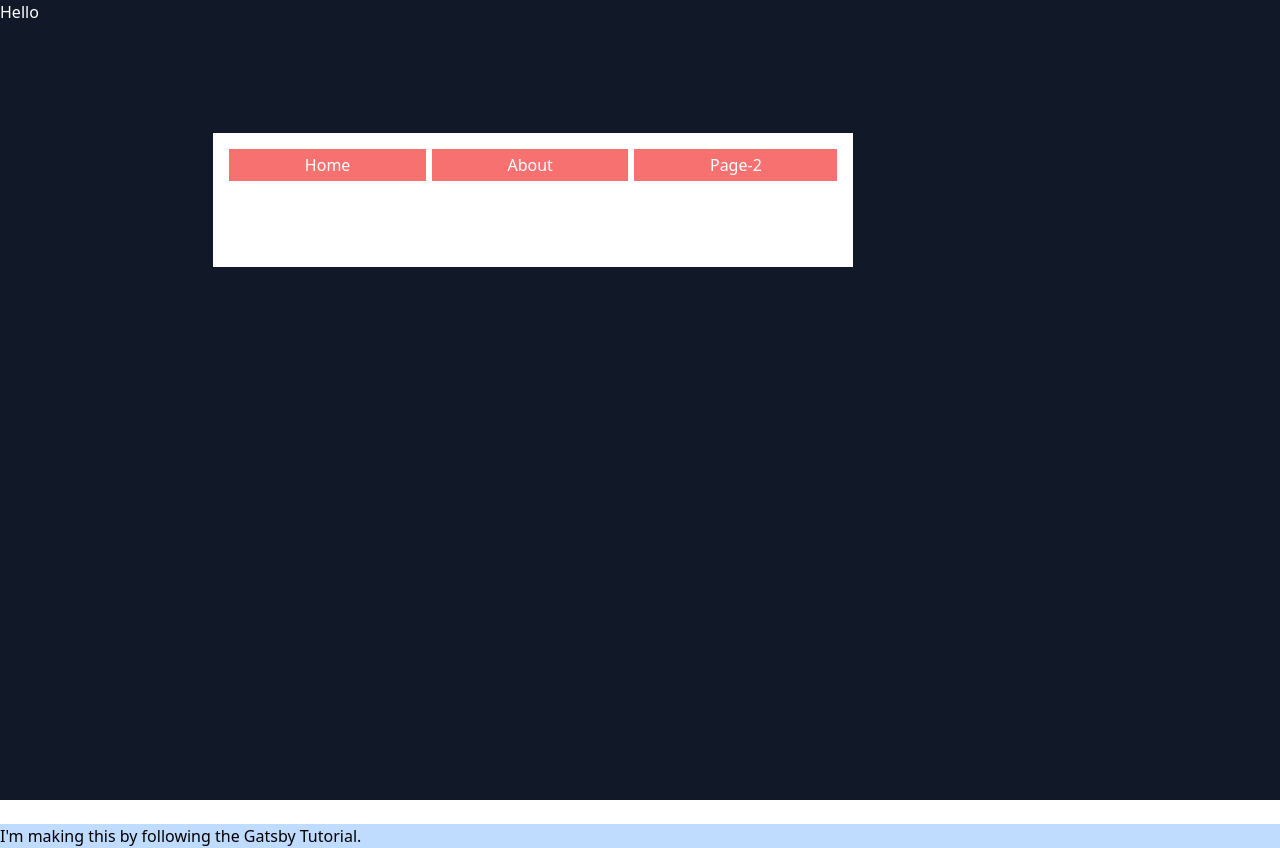
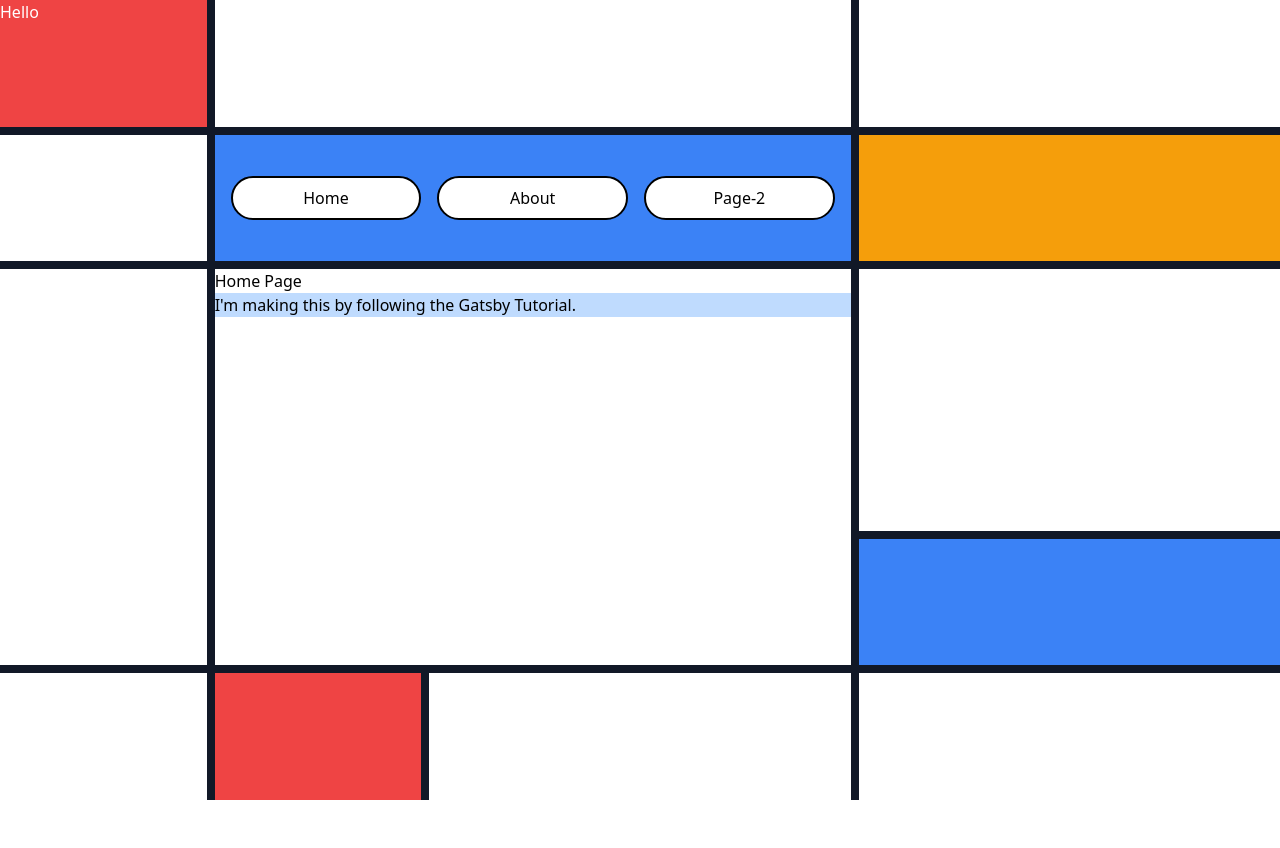
Before and after one commit to jacovb/mondrian-layout, a Gatsby site: page / in a window 1280 px wide. After the commit the page ends 800 px from the top, so only its background shows below. Built offline with nearby package versions, Linux system fonts and the light colour scheme; Gatsby itself is replaced by a stand-in of ours.

Commit message:
mondrian grid draft 1

```diff
--- a/src/components/layout.js
+++ b/src/components/layout.js
@@ -5,35 +5,53 @@ const Layout = ({ pageTitle, children }) => {
   return (
     <main className="mx-auto bg-gray-900 h-screen w-screen">
       <title>{pageTitle}</title>
-      <div id="grid" className="grid grid-cols-12 grid-rows-6 w-full h-full">
-        <h1 className="text-white">Hello</h1>
-        <div className="row-start-2 row-end-3 col-start-3 col-end-9 bg-white ">
-          <nav className="flex space-x-1.5 mx-4 my-4 items-center">
+      <div
+        id="grid"
+        className="grid grid-cols-12 grid-rows-6 w-full h-full gap-2"
+      >
+        <h1 className="row-start-1 row-end-2 col-start-1 col-end-3 text-white w-full h-full bg-red-500">
+          Hello
+        </h1>
+        <div className="row-start-1 row-end-2 col-start-3 col-end-9 bg-white"></div>
+        <div className="row-start-1 row-end-2 col-start-9 col-end-13 bg-white"></div>
+        <div className="row-start-2 row-end-3 col-start-1 col-end-3 bg-white"></div>
+        <div className="row-start-2 row-end-3 col-start-3 col-end-9 bg-blue-500 ">
+          <nav className="flex h-full w-full items-center justify-center">
             <Link
               to="/"
-              className="flex-auto bg-red-400 text-white text-center py-1 hover:bg-red-700 hover:text-white"
+              className="flex-1 bg-white border-2 border-black rounded-full py-2 ml-4 mr-2 text-black text-center hover:bg-red-700 hover:text-white hover:scale-50"
             >
               Home
             </Link>
 
             <Link
               to="/about"
-              className="flex-auto bg-red-400 text-white text-center py-1 hover:bg-red-700 hover:text-white"
+              className="flex-1 bg-white border-2 border-black rounded-full py-2 mx-2 text-black text-center hover:bg-red-700 hover:text-white hover:scale-50"
             >
               About
             </Link>
 
             <Link
               to="/page-2"
-              className="flex-auto bg-red-400 text-white text-center py-1 hover:bg-red-700 hover:text-white"
+              className="flex-1 bg-white border-2 border-black rounded-full py-2 ml-2 mr-4 text-black text-center hover:bg-red-700 hover:text-white hover:scale-50"
             >
               Page-2
             </Link>
           </nav>
         </div>
+        <div className="row-start-2 row-end-3 col-start-9 col-end-13 bg-yellow-500"></div>
+        <div className="row-start-3 row-end-6 col-start-1 col-end-3 bg-white"></div>
+        <div className="row-start-3 row-end-6 col-start-3 col-end-9 bg-white">
+          <h1 className="text-black">{pageTitle}</h1>
+          {children}
+        </div>
+        <div className="row-start-3 row-end-5 col-start-9 col-end-13 bg-white"></div>
+        <div className="row-start-5 row-end-6 col-start-9 col-end-13 bg-blue-500"></div>
+        <div className="row-start-6 row-end-7 col-start-1 col-end-3 bg-white"></div>
+        <div className="row-start-6 row-end-7 col-start-3 col-end-5 bg-red-500"></div>
+        <div className="row-start-6 row-end-7 col-start-5 col-end-9 bg-white"></div>
+        <div className="row-start-6 row-end-7 col-start-9 col-end-13 bg-white"></div>
       </div>
-      <h1 className="text-white">{pageTitle}</h1>
-      {children}
     </main>
   )
 }
```
